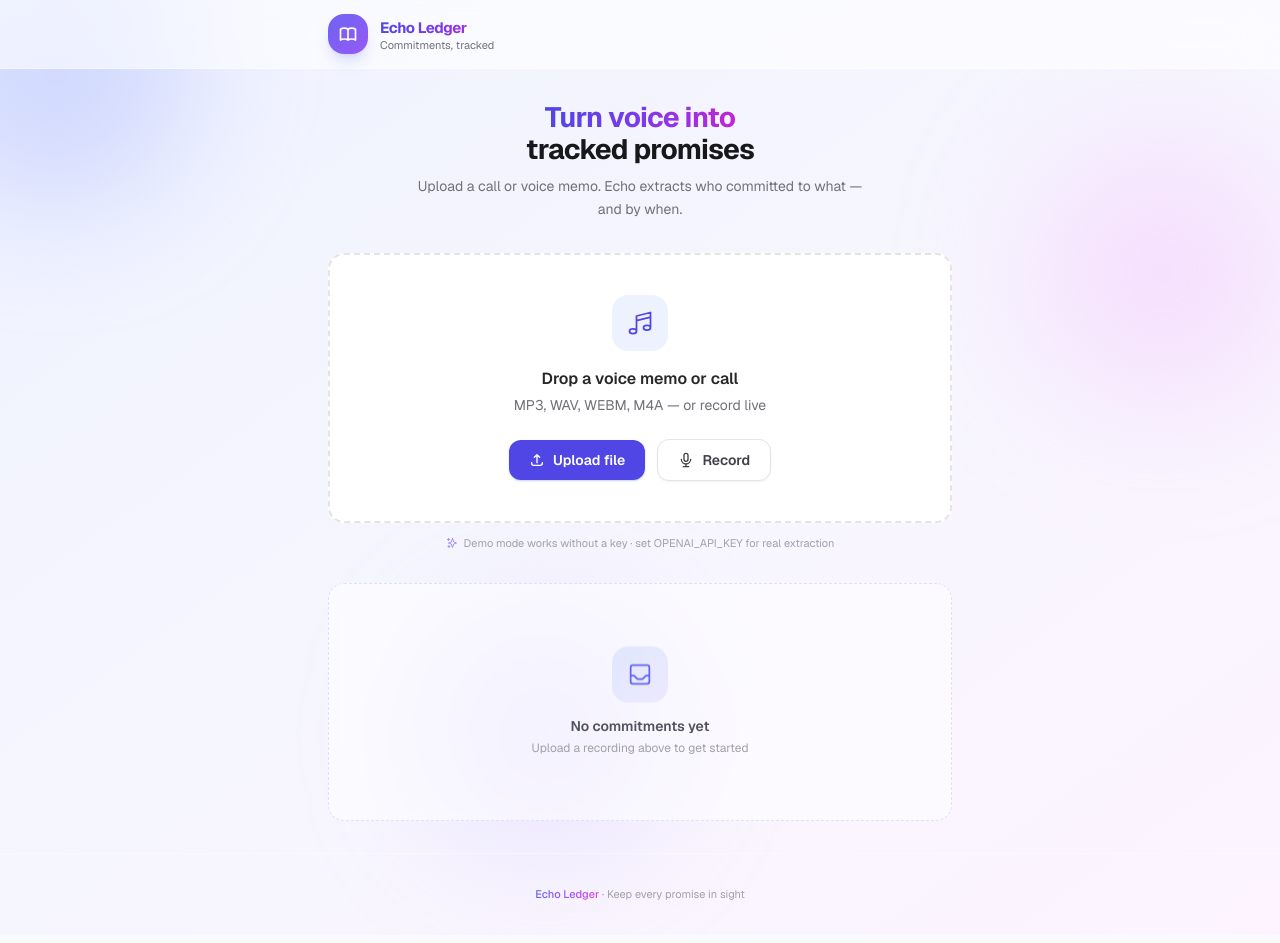
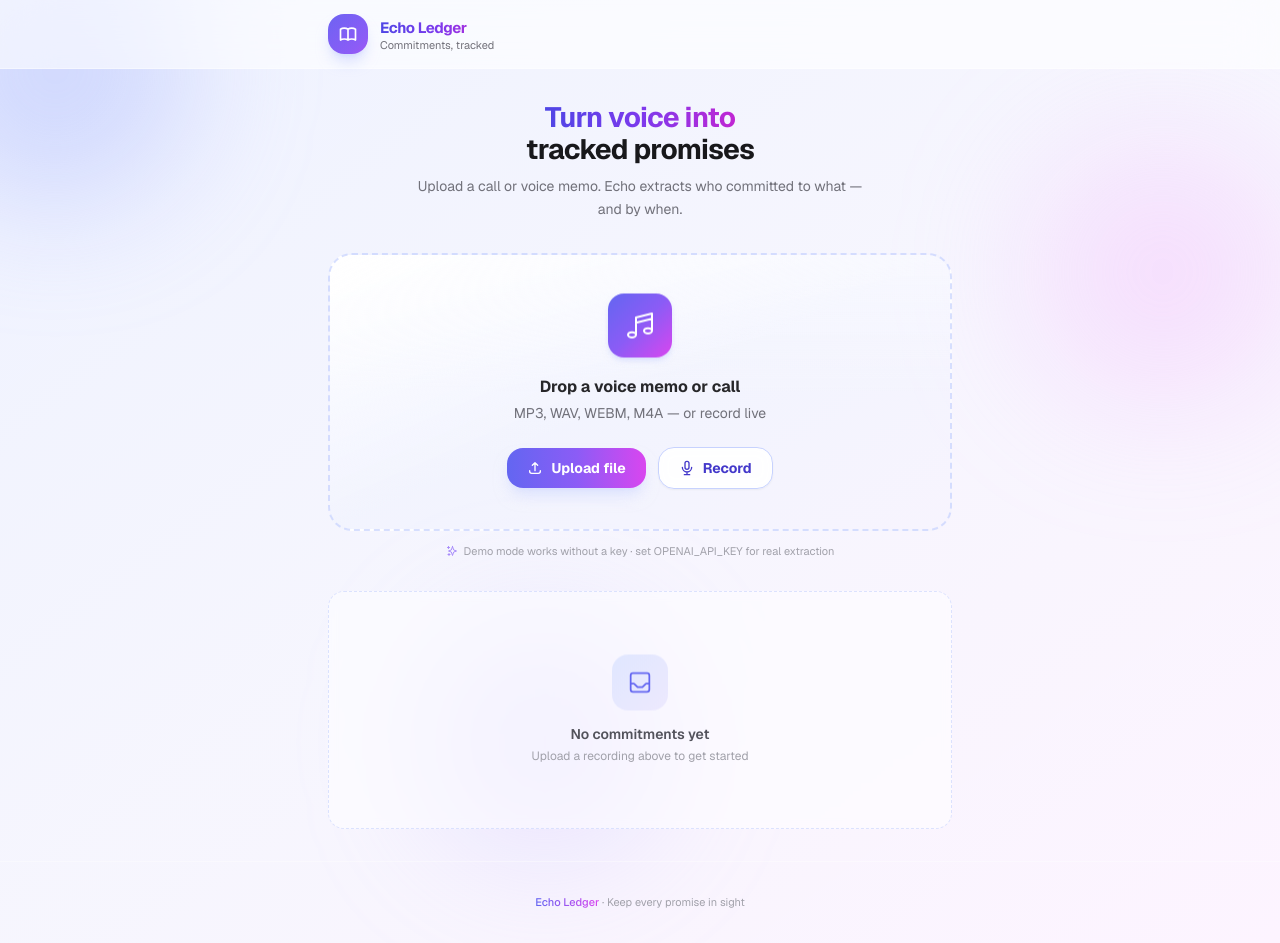
Before and after one commit to pragyafb13/echo-ledger, a Next.js app: page / in a window 1280 px wide. Built offline with nearby package versions, Linux system fonts and the light colour scheme.

Commit message:
UI: gradient dropzone + colorful buttons

```diff
--- a/src/components/UploadPanel.tsx
+++ b/src/components/UploadPanel.tsx
@@ -198,42 +198,46 @@
         onDragLeave={() => setIsDragging(false)}
         onDrop={handleDrop}
         className={cn(
-          "relative flex flex-col items-center justify-center overflow-hidden rounded-2xl border-2 border-dashed p-8 transition-all duration-200 sm:p-10",
+          "relative flex flex-col items-center justify-center overflow-hidden rounded-3xl border-2 border-dashed p-8 transition-all duration-300 sm:p-10",
           isDragging
-            ? "border-indigo-400 bg-indigo-50 scale-[1.01] dark:bg-indigo-950/30"
+            ? "scale-[1.02] border-indigo-400 bg-gradient-to-br from-indigo-100 via-violet-50 to-fuchsia-100 shadow-lg shadow-indigo-200/40 dark:from-indigo-950/50 dark:via-violet-950/30 dark:to-fuchsia-950/30"
             : isRecording
-            ? "border-red-300 bg-red-50/50 dark:border-red-800 dark:bg-red-950/20"
-            : "border-zinc-200 bg-white hover:border-indigo-300 hover:bg-indigo-50/30 dark:border-zinc-700 dark:bg-zinc-900/60 dark:hover:border-indigo-700",
+            ? "border-red-300 bg-gradient-to-br from-red-50 to-rose-50 dark:border-red-800 dark:from-red-950/30 dark:to-rose-950/20"
+            : "border-indigo-200/70 bg-gradient-to-br from-white via-indigo-50/40 to-violet-50/40 hover:border-indigo-300 hover:shadow-md hover:shadow-indigo-100/50 dark:border-indigo-800/50 dark:from-zinc-900/80 dark:via-indigo-950/20 dark:to-violet-950/20 dark:hover:border-indigo-700",
           (disabled || isProcessing) && "pointer-events-none opacity-60"
         )}
       >
+        {/* subtle inner glow */}
+        <div className="pointer-events-none absolute inset-0 bg-gradient-to-t from-transparent via-transparent to-white/40 dark:to-transparent" />
+
         {isProcessing ? (
-          <div className="flex flex-col items-center gap-3 py-4">
+          <div className="relative flex flex-col items-center gap-3 py-4">
             <div className="relative">
-              <IconLoader className="h-10 w-10 animate-spin text-indigo-500" />
+              <div className="absolute inset-0 animate-ping rounded-full bg-indigo-400/30" />
+              <IconLoader className="relative h-11 w-11 animate-spin text-indigo-500" />
             </div>
-            <p className="text-sm font-medium text-zinc-700 dark:text-zinc-200">
+            <p className="text-sm font-semibold text-zinc-700 dark:text-zinc-200">
               {status || "Processing…"}
             </p>
             <p className="text-xs text-zinc-400">This usually takes a few seconds</p>
           </div>
         ) : (
-          <>
+          <div className="relative">
             <div
               className={cn(
-                "mb-4 flex h-14 w-14 items-center justify-center rounded-2xl",
+                "mx-auto mb-4 flex h-16 w-16 items-center justify-center rounded-2xl shadow-md transition-transform",
                 isRecording
-                  ? "bg-red-100 text-red-600 dark:bg-red-950/50 dark:text-red-400 animate-pulse-ring"
-                  : "bg-indigo-50 text-indigo-600 dark:bg-indigo-950/40 dark:text-indigo-400"
+                  ? "bg-gradient-to-br from-red-400 to-rose-500 text-white animate-pulse-ring shadow-red-200"
+                  : "bg-gradient-to-br from-indigo-500 via-violet-500 to-fuchsia-500 text-white shadow-indigo-200/50 animate-float dark:shadow-none"
               )}
             >
-              {isRecording ? <IconMic className="h-7 w-7" /> : <IconWave className="h-7 w-7" />}
+              {isRecording ? <IconMic className="h-8 w-8" /> : <IconWave className="h-8 w-8" />}
             </div>
 
-            <p className="text-base font-semibold text-zinc-800 dark:text-zinc-100">
+            <p className="text-center text-base font-bold text-zinc-800 dark:text-zinc-100">
               {isRecording ? "Recording in progress…" : "Drop a voice memo or call"}
             </p>
-            <p className="mt-1 text-sm text-zinc-500 dark:text-zinc-400">
+            <p className="mt-1 text-center text-sm text-zinc-500 dark:text-zinc-400">
               {isRecording
                 ? "Tap stop when you're done"
                 : "MP3, WAV, WEBM, M4A — or record live"}
@@ -243,7 +247,7 @@
               {!isRecording && (
                 <button
                   onClick={() => fileInputRef.current?.click()}
-                  className="inline-flex items-center gap-2 rounded-xl bg-indigo-600 px-5 py-2.5 text-sm font-semibold text-white shadow-sm shadow-indigo-200 transition hover:bg-indigo-500 active:scale-[0.98] dark:shadow-none"
+                  className="inline-flex items-center gap-2 rounded-2xl bg-gradient-to-r from-indigo-500 via-violet-500 to-fuchsia-500 px-5 py-2.5 text-sm font-bold text-white shadow-lg shadow-indigo-200/50 transition hover:scale-[1.03] hover:shadow-xl active:scale-[0.98] dark:shadow-indigo-900/30"
                 >
                   <IconUpload className="h-4 w-4" />
                   Upload file
@@ -253,7 +257,7 @@
               {!isRecording ? (
                 <button
                   onClick={startRecording}
-                  className="inline-flex items-center gap-2 rounded-xl border border-zinc-200 bg-white px-5 py-2.5 text-sm font-semibold text-zinc-700 shadow-sm transition hover:bg-zinc-50 active:scale-[0.98] dark:border-zinc-600 dark:bg-zinc-800 dark:text-zinc-200 dark:hover:bg-zinc-700"
+                  className="inline-flex items-center gap-2 rounded-2xl border border-indigo-200 bg-white/90 px-5 py-2.5 text-sm font-bold text-indigo-700 shadow-sm backdrop-blur transition hover:scale-[1.03] hover:bg-white active:scale-[0.98] dark:border-indigo-700 dark:bg-zinc-800/90 dark:text-indigo-300 dark:hover:bg-zinc-800"
                 >
                   <IconMic className="h-4 w-4" />
                   Record
@@ -261,14 +265,14 @@
               ) : (
                 <button
                   onClick={stopRecording}
-                  className="inline-flex items-center gap-2 rounded-xl bg-red-600 px-5 py-2.5 text-sm font-semibold text-white shadow-sm transition hover:bg-red-500 active:scale-[0.98]"
+                  className="inline-flex items-center gap-2 rounded-2xl bg-gradient-to-r from-red-500 to-rose-500 px-5 py-2.5 text-sm font-bold text-white shadow-lg shadow-red-200/40 transition hover:scale-[1.03] active:scale-[0.98]"
                 >
                   <IconSquare className="h-4 w-4" />
                   Stop recording
                 </button>
               )}
             </div>
-          </>
+          </div>
         )}
 
         <input
@@ -283,7 +287,7 @@
       {status && !isProcessing && (
         <p
           className={cn(
-            "text-center text-sm font-medium animate-fade-in-up",
+            "text-center text-sm font-semibold animate-scale-in",
             status.includes("Extracted")
               ? "text-emerald-600 dark:text-emerald-400"
               : status.includes("failed") || status.includes("denied") || status.includes("wrong")
```
